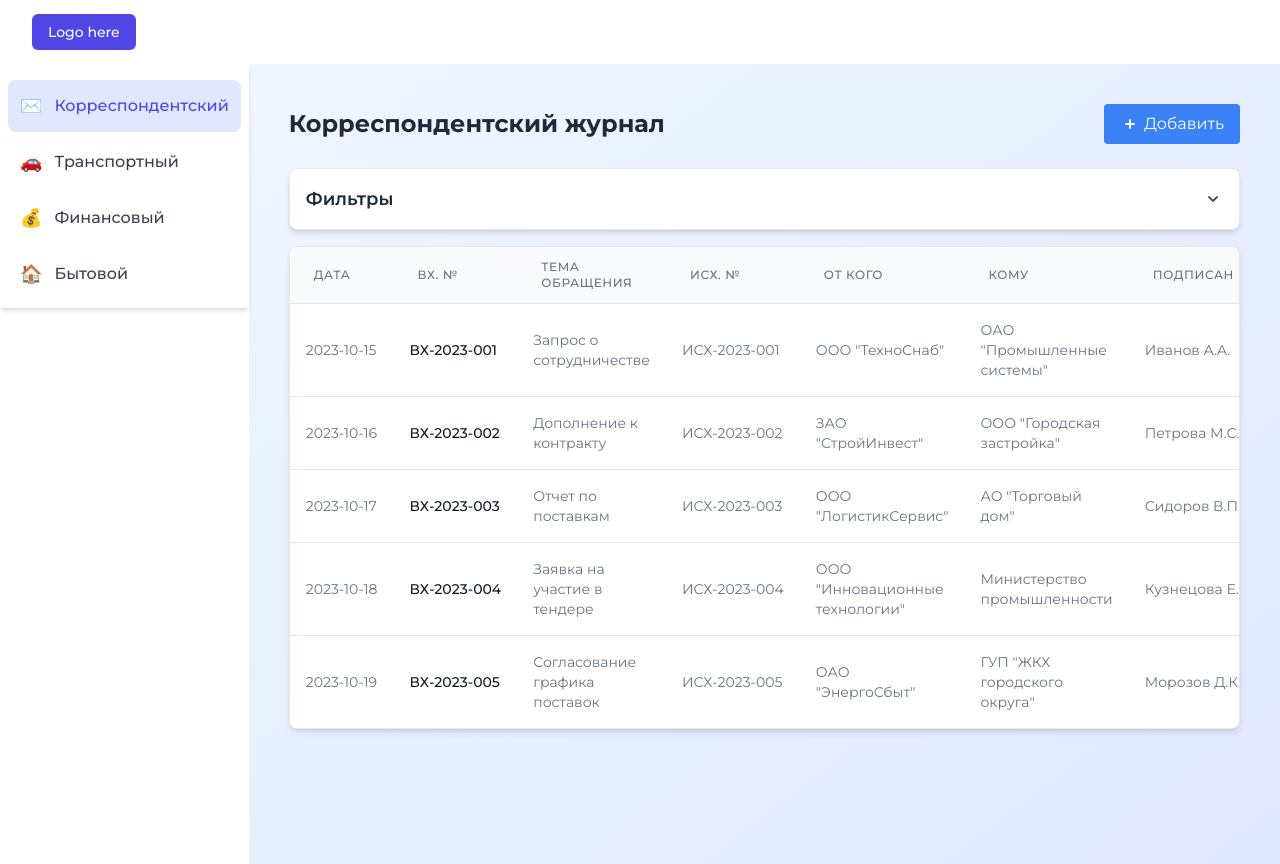
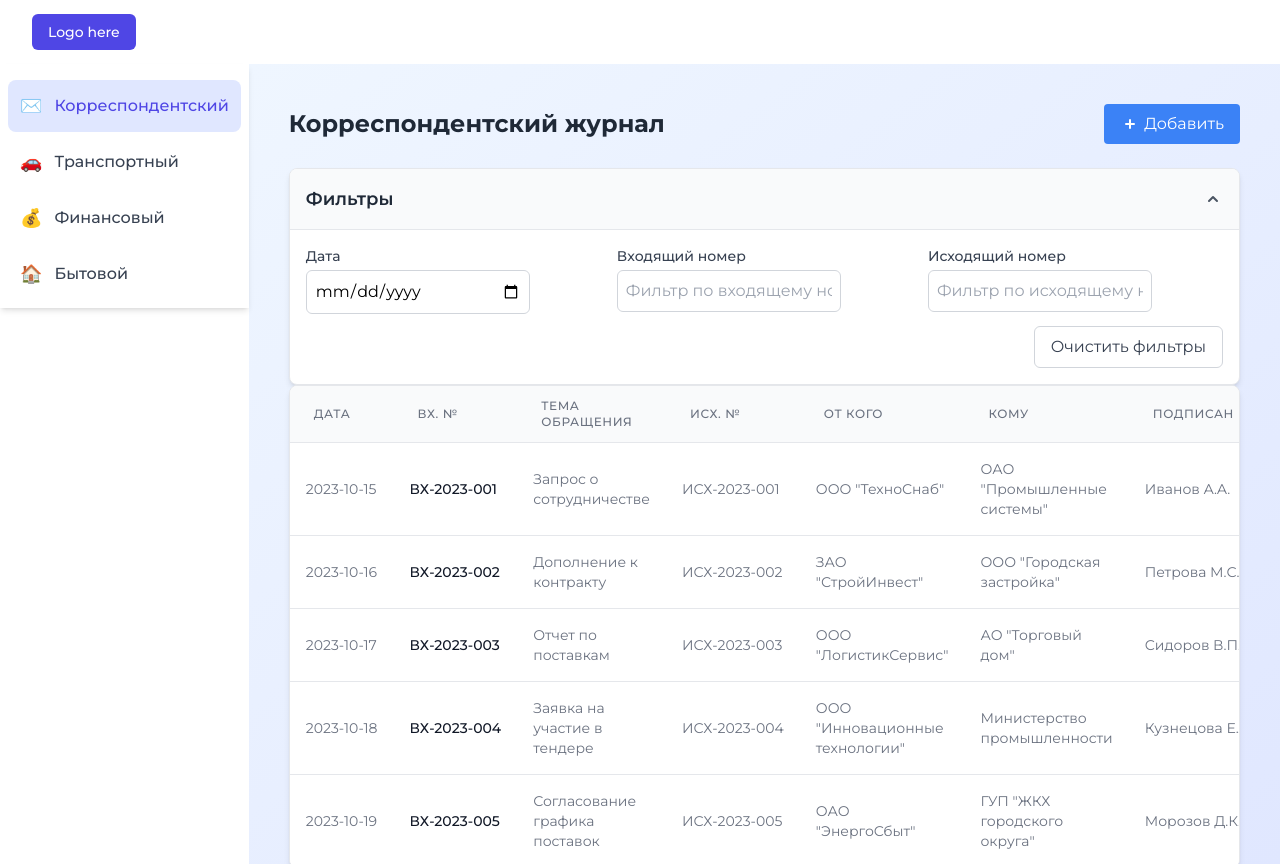
Before and after one commit to alv1k/registry20prod, a React (Create React App) app: page /correspondent in a window 1280 px wide. Built offline with nearby package versions, Linux system fonts and the light colour scheme.

Commit message:
animation for filters

```diff
--- /dev/null
+++ b/src/components/AnimatedAccordion.tsx
@@ -0,0 +1,48 @@
+import React, { useState, ReactNode } from 'react';
+
+interface AnimatedAccordionProps {
+  title: string;
+  children: ReactNode;
+  defaultOpen?: boolean;
+  className?: string;
+}
+
+const AnimatedAccordion: React.FC<AnimatedAccordionProps> = ({
+  title,
+  children,
+  defaultOpen = true,
+  className = ''
+}) => {
+  const [isOpen, setIsOpen] = useState(defaultOpen);
+
+  return (
+    <div className={`bg-white rounded-lg shadow-md border border-gray-200 overflow-hidden ${className}`}>
+      <div
+        className="flex justify-between items-center p-4 cursor-pointer bg-gray-50 hover:bg-gray-100 transition-colors"
+        onClick={() => setIsOpen(!isOpen)}
+      >
+        <h2 className="text-lg font-semibold text-gray-800">{title}</h2>
+        <svg
+          className={`h-5 w-5 text-gray-600 transform transition-transform duration-300 ${isOpen ? 'rotate-180' : ''}`}
+          xmlns="http://www.w3.org/2000/svg"
+          viewBox="0 0 20 20"
+          fill="currentColor"
+        >
+          <path fillRule="evenodd" d="M5.293 7.293a1 1 0 011.414 0L10 10.586l3.293-3.293a1 1 0 111.414 1.414l-4 4a1 1 0 01-1.414 0l-4-4a1 1 0 010-1.414z" clipRule="evenodd" />
+        </svg>
+      </div>
+
+      <div
+        className={`transition-all duration-300 ease-in-out overflow-hidden ${
+          isOpen ? 'max-h-[1000px] opacity-100' : 'max-h-0 opacity-0'
+        }`}
+      >
+        <div className="p-4 border-t border-gray-200">
+          {children}
+        </div>
+      </div>
+    </div>
+  );
+};
+
+export default AnimatedAccordion;
--- a/src/pages/Correspondent.tsx
+++ b/src/pages/Correspondent.tsx
@@ -2,6 +2,7 @@ import { useState, useMemo, useEffect } from 'react';
 import { useStore } from '../store/useStore';
 import AddCorrespondentForm from '../components/AddCorrespondentForm';
 import ViewEditRecordModal from '../components/ViewEditRecordModal';
+import AnimatedAccordion from '../components/AnimatedAccordion';
 
 const Correspondent = () => {
   const correspondentData = useStore((state) => state.correspondentData);
@@ -16,7 +17,6 @@ const Correspondent = () => {
   const [dateFilter, setDateFilter] = useState<string>('');
   const [incomingNumberFilter, setIncomingNumberFilter] = useState<string>('');
   const [outgoingNumberFilter, setOutgoingNumberFilter] = useState<string>('');
-  const [isFilterOpen, setIsFilterOpen] = useState<boolean>(false);
 
   const sampleData = [
     {
@@ -155,32 +155,15 @@ const Correspondent = () => {
       </div>
 
       {/* Filter Controls - Accordion */}
-      <div className="bg-white rounded-lg shadow-md mb-4 border border-gray-200">
-        <div
-          className="flex justify-between items-center p-4 cursor-pointer"
-          onClick={() => setIsFilterOpen(!isFilterOpen)}
-        >
-          <h2 className="text-lg font-semibold text-gray-800">Фильтры</h2>
-          <svg
-            className={`h-5 w-5 text-gray-600 transform transition-transform ${isFilterOpen ? 'rotate-180' : ''}`}
-            xmlns="http://www.w3.org/2000/svg"
-            viewBox="0 0 20 20"
-            fill="currentColor"
-          >
-            <path fillRule="evenodd" d="M5.293 7.293a1 1 0 011.414 0L10 10.586l3.293-3.293a1 1 0 111.414 1.414l-4 4a1 1 0 01-1.414 0l-4-4a1 1 0 010-1.414z" clipRule="evenodd" />
-          </svg>
-        </div>
-
-        {isFilterOpen && (
-          <div className="p-4 border-t border-gray-200">
-            <div className="grid grid-cols-1 md:grid-cols-1 gap-4">
+      <AnimatedAccordion title="Фильтры" defaultOpen={true}>
+        <div className="grid grid-cols-1 md:grid-cols-3 gap-4">
           <div>
             <label className="block text-sm font-medium text-gray-700 mb-1">Дата</label>
             <input
               type="date"
               value={dateFilter}
               onChange={(e) => setDateFilter(e.target.value)}
-                  className="text-xs w-56 p-2 border border-gray-300 rounded-md focus:ring focus:ring-blue-200 focus:border-blue-500"
+              className="w-56 p-2 border border-gray-300 rounded-md focus:ring focus:ring-blue-200 focus:border-blue-500"
             />
           </div>
 
@@ -191,7 +174,7 @@ const Correspondent = () => {
               placeholder="Фильтр по входящему номеру"
               value={incomingNumberFilter}
               onChange={(e) => setIncomingNumberFilter(e.target.value)}
-                  className="text-xs w-56 p-2 border border-gray-300 rounded-md focus:ring focus:ring-blue-200 focus:border-blue-500"
+              className="w-56 p-2 border border-gray-300 rounded-md focus:ring focus:ring-blue-200 focus:border-blue-500"
             />
           </div>
 
@@ -202,7 +185,7 @@ const Correspondent = () => {
               placeholder="Фильтр по исходящему номеру"
               value={outgoingNumberFilter}
               onChange={(e) => setOutgoingNumberFilter(e.target.value)}
-                  className="text-xs w-56 p-2 border border-gray-300 rounded-md focus:ring focus:ring-blue-200 focus:border-blue-500"
+              className="w-56 p-2 border border-gray-300 rounded-md focus:ring focus:ring-blue-200 focus:border-blue-500"
             />
           </div>
         </div>
@@ -215,9 +198,7 @@ const Correspondent = () => {
             Очистить фильтры
           </button>
         </div>
-          </div>
-        )}
-      </div>
+      </AnimatedAccordion>
 
       {/* Delete Confirmation Modal */}
       {deleteConfirmationId && (
```
Lines whose indentation alone changed are shown as unchanged.
